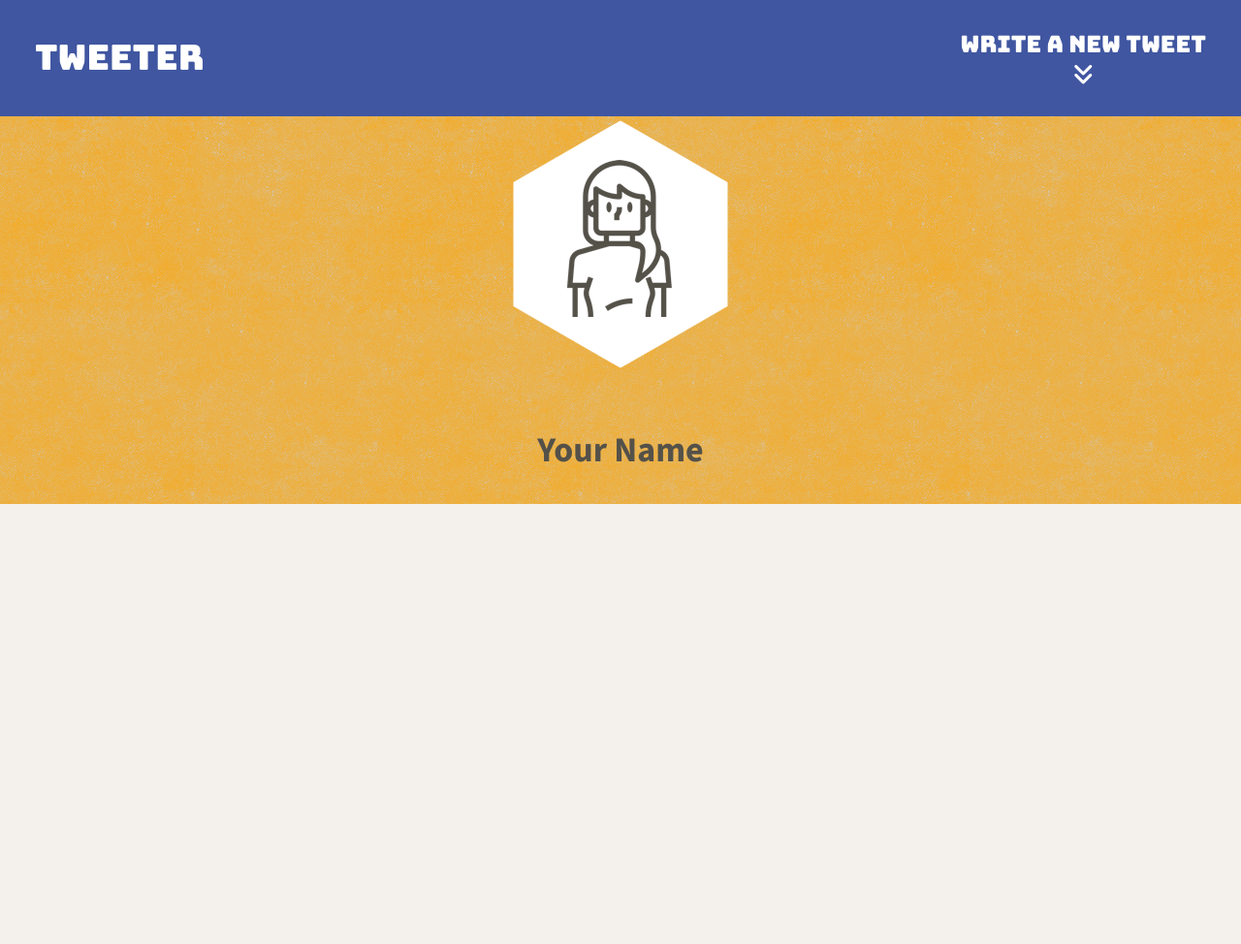
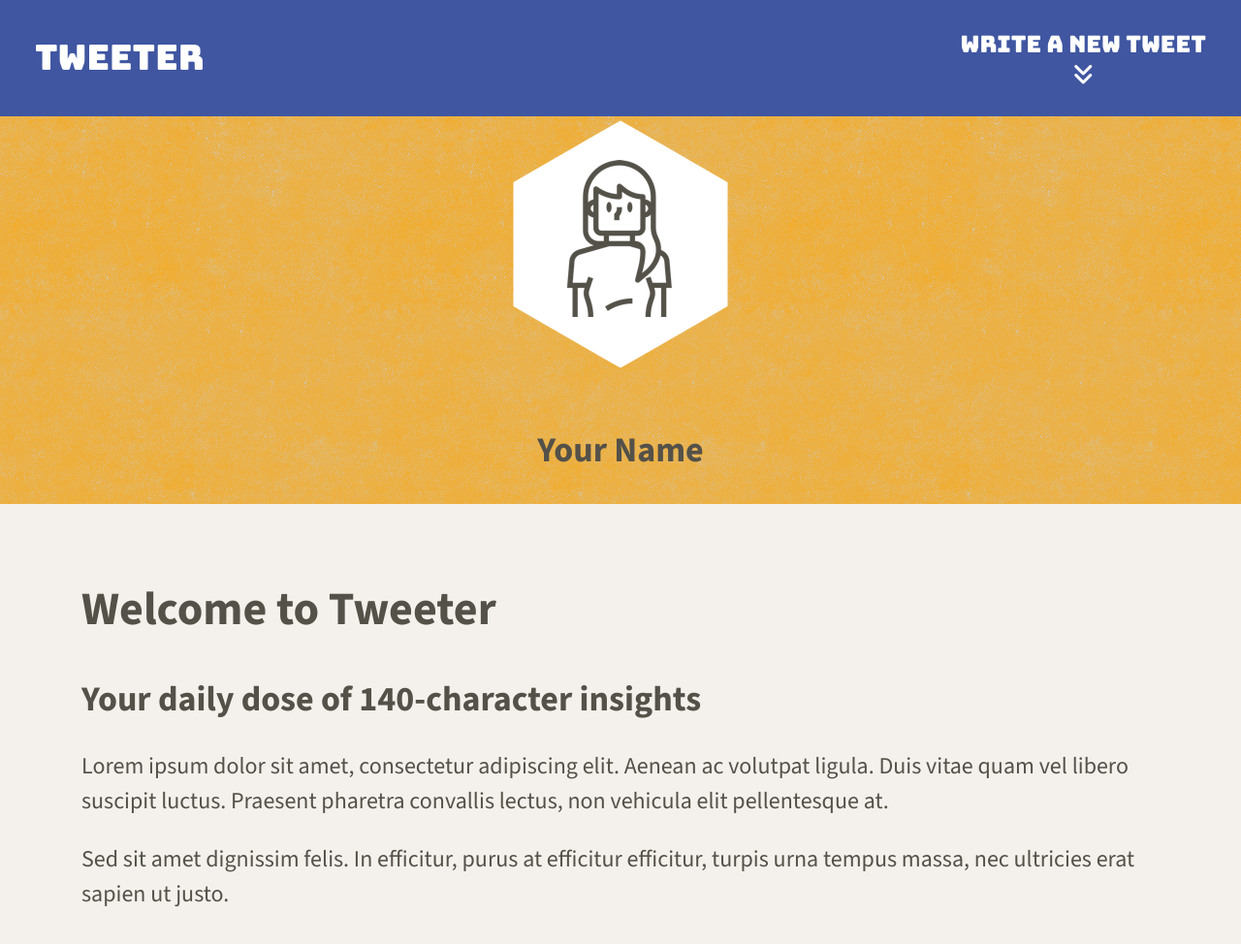
Before and after one commit to ArcaneCipher/tweeter, a website: page public/index.html in a window 1280 px wide. Shown: the whole page at 97% size. Before the commit the page ends 800 px from the top, so only its background shows below. Drawn offline with nearby package versions, Linux system fonts and the light colour scheme.

Commit message:
Add formatting to main body using layout.css

```diff
--- a/public/index.html
+++ b/public/index.html
@@ -19,7 +19,6 @@
 
     <!-- Header CSS -->
     <link rel="stylesheet" href="/styles/header.css" type="text/css" />
-
 
     <!-- External JS -->
     <script src="https://ajax.googleapis.com/ajax/libs/jquery/3.4.1/jquery.min.js"></script>
@@ -65,6 +64,18 @@
     </header>
 
     <!-- Page-specific (main) content here -->
-    <main class="container"></main>
+    <main class="container">
+      <h1>Welcome to Tweeter</h1>
+      <h2>Your daily dose of 140-character insights</h2>
+      <p>
+        Lorem ipsum dolor sit amet, consectetur adipiscing elit. Aenean ac
+        volutpat ligula. Duis vitae quam vel libero suscipit luctus. Praesent
+        pharetra convallis lectus, non vehicula elit pellentesque at.
+      </p>
+      <p>
+        Sed sit amet dignissim felis. In efficitur, purus at efficitur
+        efficitur, turpis urna tempus massa, nec ultricies erat sapien ut justo.
+      </p>
+    </main>
   </body>
 </html>
--- a/public/styles/header.css
+++ b/public/styles/header.css
@@ -13,6 +13,8 @@
   width: 100%; /* Full width of the parent container */
   background-color: #f5ae2c; /* A distinct background color different from nav and body */
   background-image: url('/images/subtle-grunge.png'); /* Texture from local file */
+  background-repeat: repeat; /* Ensure the texture tiles correctly */
+  background-size: auto; /* Default sizing for tiling */
   padding: 20px;
   margin-bottom: 20px; /* Space after the header */
 }
--- a/public/styles/layout.css
+++ b/public/styles/layout.css
@@ -20,10 +20,29 @@ body {
   color: #545149;
   background-color: #f4f1ec;
   font-size: 24px;
-  font-family: "Source Sans 3", sans-serif;
-  padding-top: 120px;
 }
 
 /*
  * Additional CSS can be defined below or in other CSS files, as per instructions
  */
+
+body {
+  font-family: "Source Sans 3", sans-serif;
+  padding-top: 120px;
+}
+
+main {
+  width: 90%; /* 90% of the parent's width */
+  margin: 0 auto; /* Center align to the body */
+  background-color: #f4f1ec; /* Same background as the body */
+  padding: 20px; /* Add some internal spacing */
+  border-radius: 8px; /* Optional: Add rounded corners for aesthetics */
+}
+
+main h1,
+main h2,
+main p {
+  margin-bottom: 16px; /* Add space between elements */
+  line-height: 1.5; /* Improve readability */
+  color: #545149; /* Text color matches the body */
+}
--- a/server/data-files/initial-tweets.json
+++ b/server/data-files/initial-tweets.json
@@ -8,7 +8,7 @@
     "content": {
       "text": "If I have seen further it is by standing on the shoulders of giants"
     },
-    "created_at": 1731811596104
+    "created_at": 1731819409285
   },
   {
     "user": {
@@ -19,6 +19,6 @@
     "content": {
       "text": "Je pense , donc je suis"
     },
-    "created_at": 1731897996104
+    "created_at": 1731905809285
   }
 ]
```
